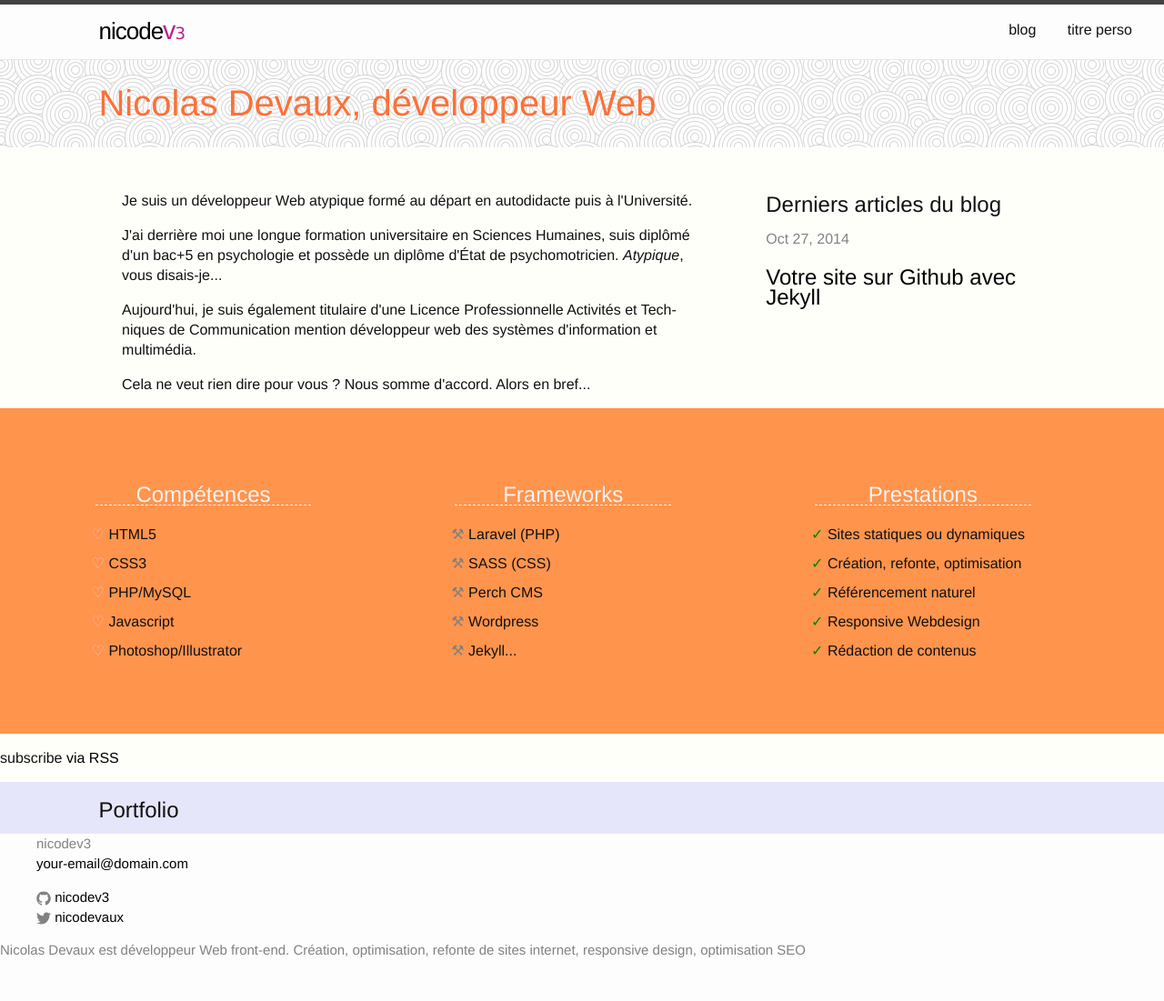
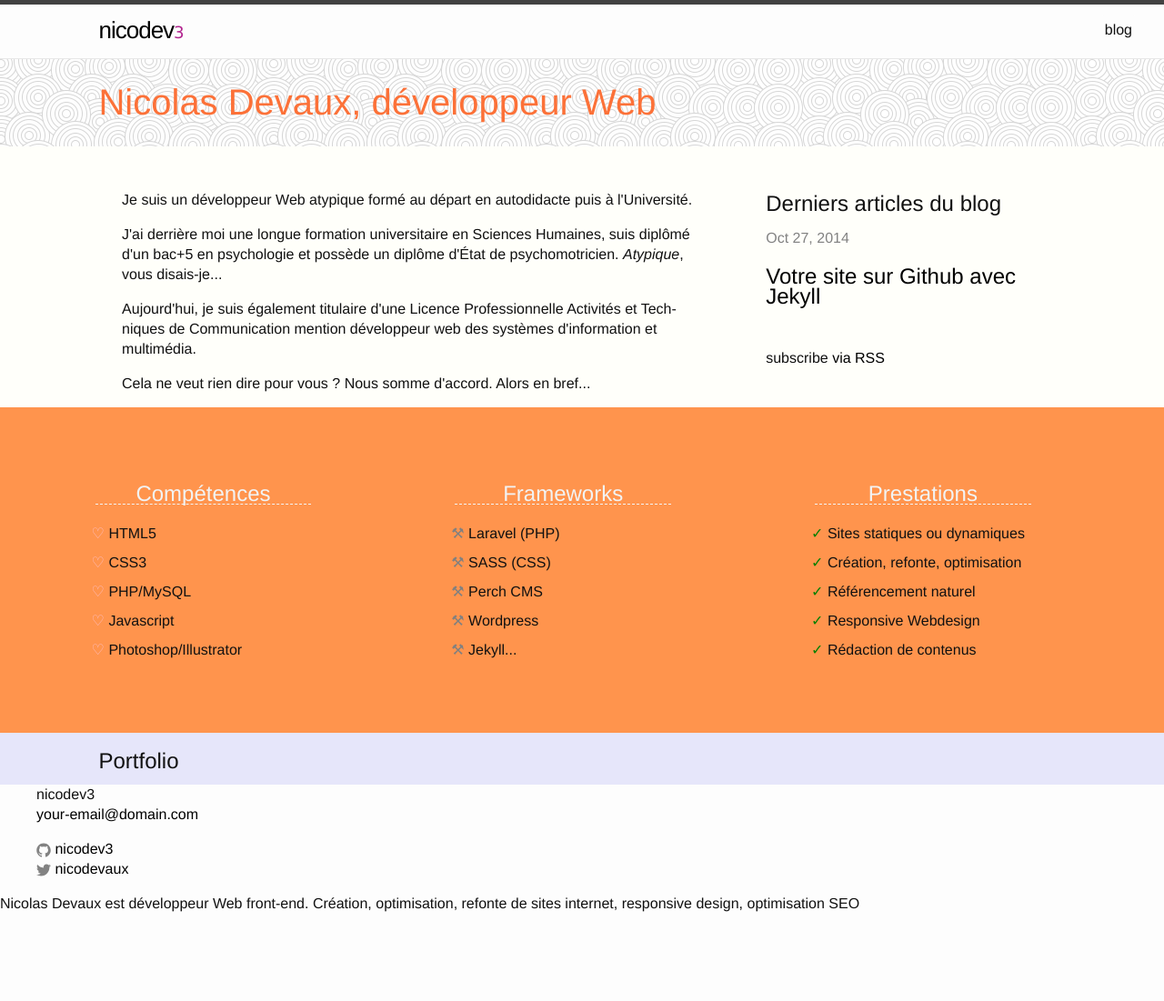
Before and after one commit to ndevaux/nicodev, a Jekyll site: the page built from index.html, in a window 1280 px wide. Shown: the whole page at 91% size. Built offline with Jekyll 4.4.1, drawn with Linux system fonts in a browser that asks for light colours; after the commit the page ends 1050 px from its top, so only the background shows below that.

Commit message:
changements html

```diff
--- a/_includes/footer.html
+++ b/_includes/footer.html
@@ -1,13 +1,13 @@
-<footer class="site-footer">
-    <div class="footer-col-wrapper">
-      <div class="footer-col  footer-col-1">
+<footer class="site-footer" role="footer">
+
+  <div class="footer-container">
+
+
     <ul class="contact-list">
       <li>{{ site.title }}</li>
       <li><a href="mailto:{{ site.email }}">{{ site.email }}</a></li>
     </ul>
-      </div>
 
-      <div class="footer-col  footer-col-2">
     <ul class="social-media-list">
       {% if site.github_username %}
       <li>
@@ -38,13 +38,9 @@
       </li>
       {% endif %}
     </ul>
-      </div>
 
-      <div class="footer-col  footer-col-3">
     <p class="text">{{ site.description }}</p>
   </div>
-    </div>
-
 </footer>
 </body>
 
--- a/_includes/header.html
+++ b/_includes/header.html
@@ -1,6 +1,6 @@
 <header class="site-header">
 
-    <a class="site-title" href="{{ site.baseurl }}/">nicode<span class="v">v</span><span class="trois">3</span></a>
+    <a class="site-title" href="{{ site.baseurl }}/"><span class="trig">nicodev</span><span class="trois">3</span></a>
 
     <nav class="site-nav">
       <a href="#" class="menu-icon">
--- a/index.html
+++ b/index.html
@@ -1,6 +1,6 @@
 ---
 layout: default
-title: titre perso
+title:
 h1: Nicolas Devaux, développeur Web
 ---
     <div class="conteneur-haut">
@@ -24,6 +24,7 @@ h1: Nicolas Devaux, développeur Web
                 </li>
                 {% endfor %}
             </ul>
+            <p class="rss-subscribe">subscribe <a href="{{ "/feed.xml" | prepend: site.baseurl }}">via RSS</a></p>
         </div>
         <div class="cv">
             <section class="compe">
@@ -59,7 +60,7 @@ h1: Nicolas Devaux, développeur Web
             </ul>
             </section>
         </div>
-            <p class="rss-subscribe">subscribe <a href="{{ "/feed.xml" | prepend: site.baseurl }}">via RSS</a></p>
+
         </div>
     </div>
 
```
Lines whose indentation alone changed are shown as unchanged.
